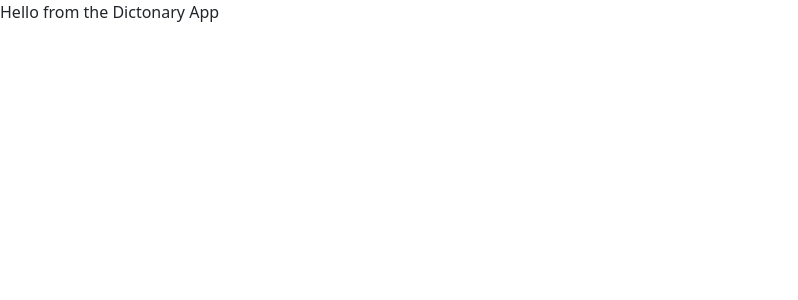
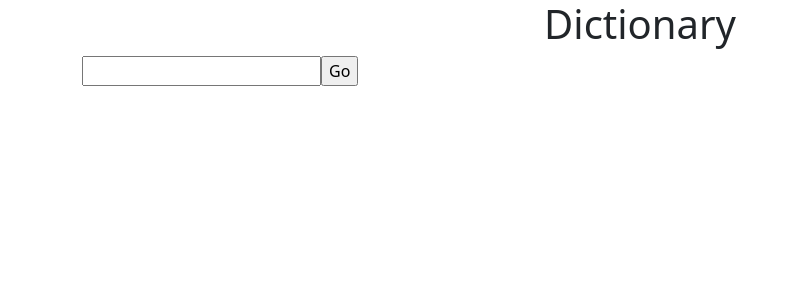
Before and after one commit to Anthophila1909/dictionary-project, a React (Create React App) app: page / in a window 1280 px wide. Shown: the top 300 px of the page, without its empty margins (0-798 px from the left). Built offline with nearby package versions, Linux system fonts and the light colour scheme; the HTML template or start-up script is replaced by a standard one.

Commit message:
Basic search form

```diff
--- a/src/App.js
+++ b/src/App.js
@@ -1,6 +1,15 @@
 import React from "react";
+import Dictionary from "./Dictionary";
 import "./App.css";
 
 export default function App() {
-  return <div className="App">Hello from the Dictonary App</div>;
+  return (
+    <div className="App">
+      <div className="container">
+        <main>
+          <Dictionary />
+        </main>
+      </div>
+    </div>
+  );
 }
--- /dev/null
+++ b/src/Dictionary.js
@@ -0,0 +1,25 @@
+import React, { useState } from "react";
+import "./Dictionary.css";
+
+export default function Dictionary() {
+  let [keyword, setKeyword] = useState("");
+
+  function handleSubmit(event) {
+    event.preventDefault();
+    alert(`Searching for ${keyword}`);
+  }
+
+  function handleKeywordChange(event) {
+    setKeyword(event.target.value);
+  }
+
+  return (
+    <div className="Dictionary">
+      <h1 className="text-center">Dictionary</h1>
+      <form onSubmit={handleSubmit}>
+        <input type="search" onChange={handleKeywordChange} />
+        <input type="submit" value="Go" />
+      </form>
+    </div>
+  );
+}
```
Also changed, not shown: src/Dictionary.css (added).
